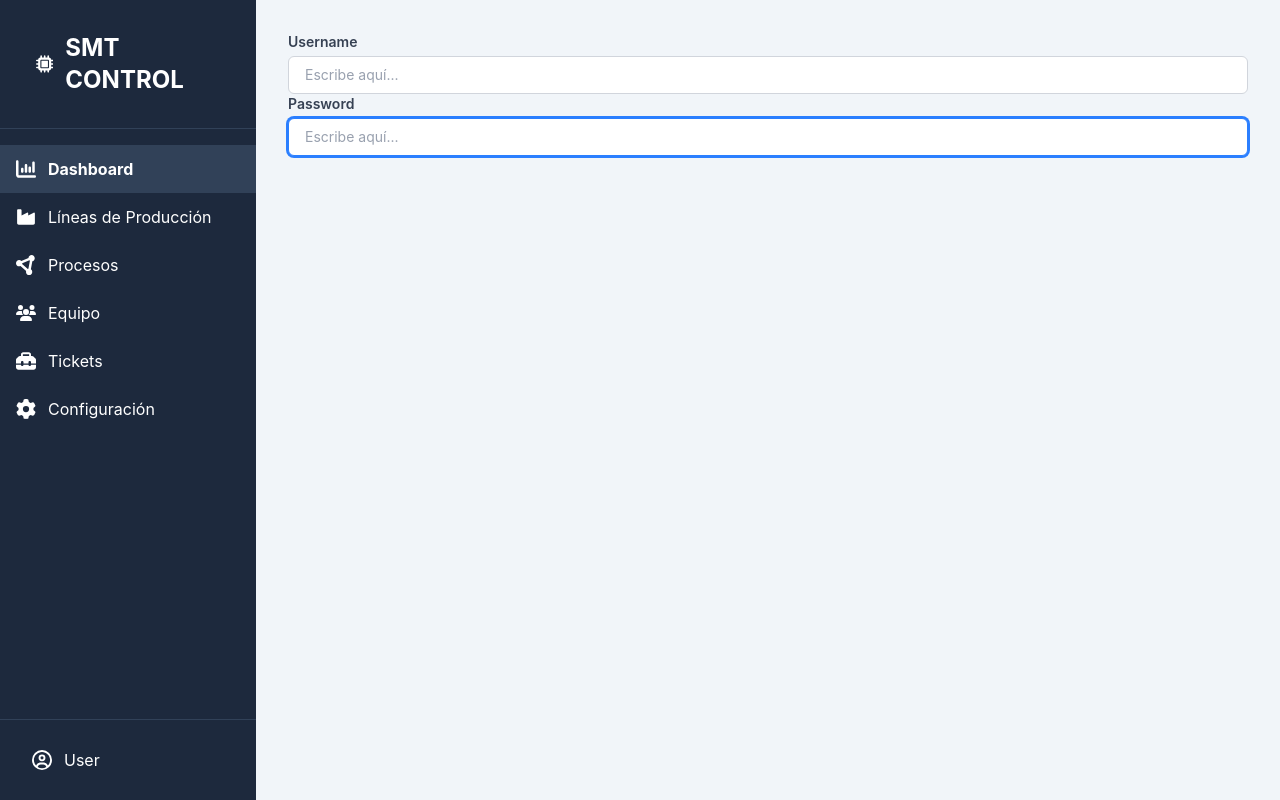
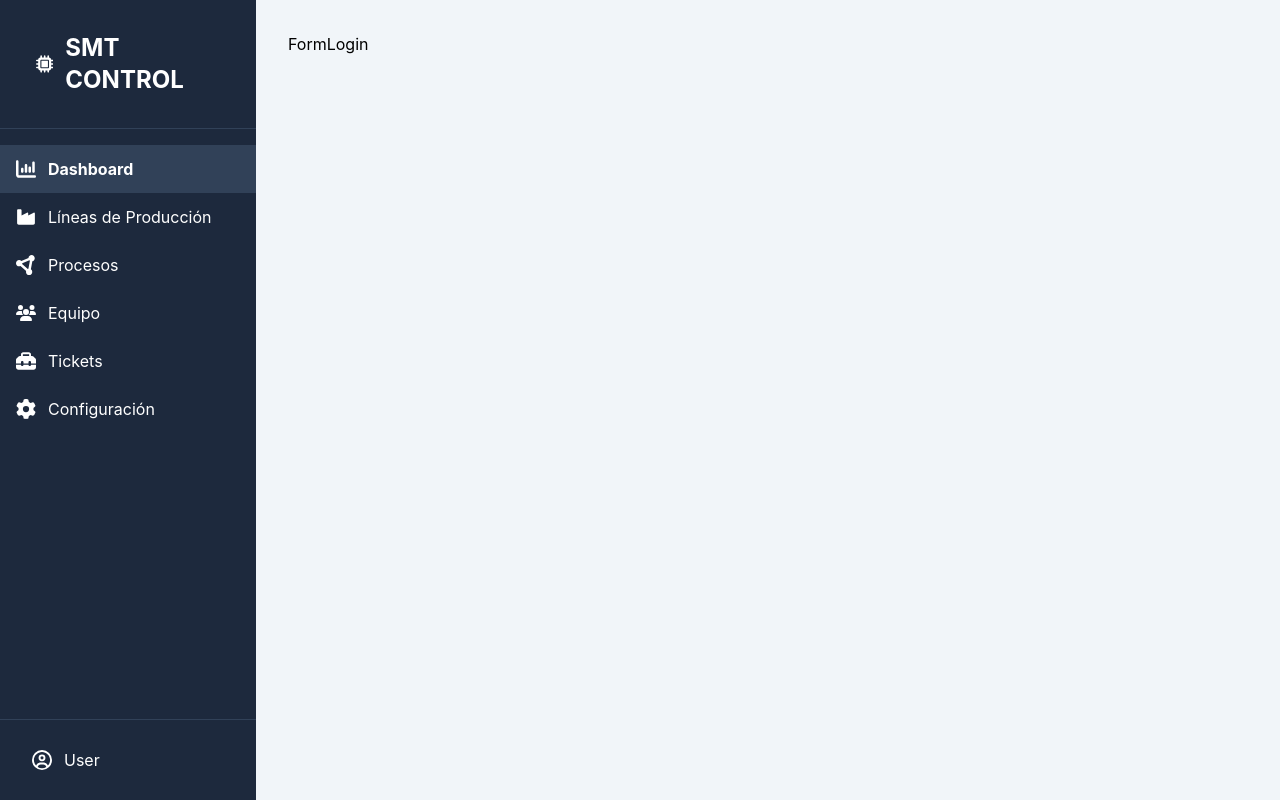
Before and after one commit to JohanCacerez/smt-control, a React (Vite) app: page /dashboard in a window 1280 px wide. Built offline with nearby package versions, Linux system fonts and the light colour scheme.

Commit message:
atom: se añade el atomo titulo

```diff
--- /dev/null
+++ b/src/components/atoms/Title.tsx
@@ -0,0 +1,25 @@
+type TitleLevel = "h1" | "h2" | "h3" | "h4" | "h5" | "h6";
+
+interface TitleProps {
+  text: string;
+  className?: string;
+  level?: TitleLevel;
+}
+
+export const Title = ({ text, className = "", level = "h1" }: TitleProps) => {
+  const Tag = level;
+
+  const baseClasses = "font-bold tracking-tight text-gray-900 dark:text-white";
+
+  const sizeClasses: Record<TitleLevel, string> = {
+    h1: "text-3xl md:text-4xl",
+    h2: "text-2xl md:text-3xl",
+    h3: "text-xl md:text-2xl",
+    h4: "text-lg md:text-xl",
+    h5: "text-base md:text-lg",
+    h6: "text-sm md:text-base",
+  };
+
+  const combinedClasses = `${baseClasses} ${sizeClasses[level]} ${className}`;
+  return <Tag className={combinedClasses}>{text}</Tag>;
+};
--- /dev/null
+++ b/src/components/organism/FormLogin.tsx
@@ -0,0 +1,3 @@
+export const FormLogin = () => {
+  return <div>FormLogin</div>;
+};
--- a/src/pages/Login.tsx
+++ b/src/pages/Login.tsx
@@ -1,10 +1,9 @@
-import { InputField } from "../components/molecules/InputField";
+import { FormLogin } from "../components/organism/FormLogin";
 
 export const Login = () => {
   return (
     <div>
-      <InputField labelText="Username" id="username" />
-      <InputField labelText="Password" id="password" type="password" />
+      <FormLogin />
     </div>
   );
 };
```
